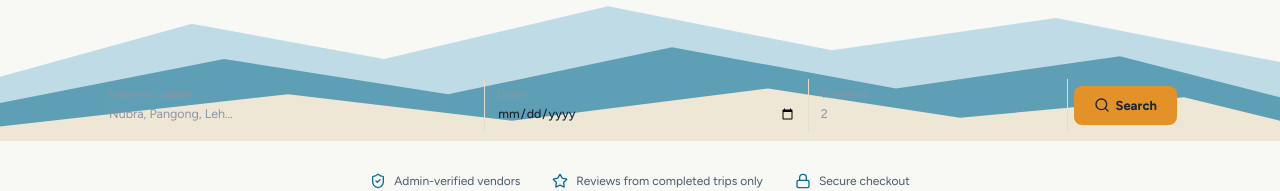
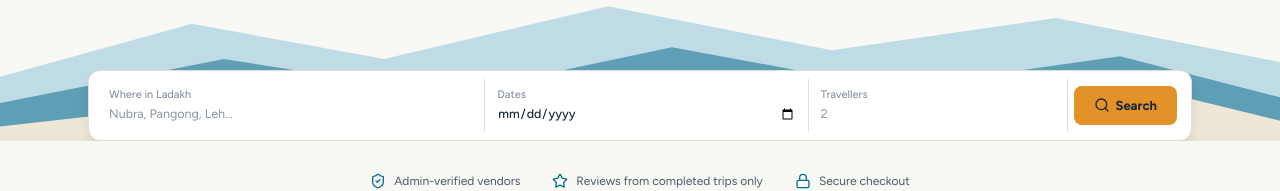
Before and after one commit to othzer/riroam, a Next.js app: page / in a window 1280 px wide. Shown: the part 351-542 px from the top of the page. Built offline with nearby package versions, Linux system fonts and the light colour scheme; no server answers; the database is empty.

Commit message:
fix: make the hero search card solidly opaque
Explicit bg-white + relative z-10 instead of bg-surface, so the card can't
render see-through over the ridge regardless of CSS custom-property timing.

```diff
--- a/src/components/shared/search-card.tsx
+++ b/src/components/shared/search-card.tsx
@@ -2,12 +2,13 @@ import { Search } from "lucide-react";
 
 // Landing hero search — a plain GET form so it works with zero client JS and
 // lands on /packages with the same searchParams the explore filter bar reads.
+
 export function SearchCard() {
   return (
     <form
       action="/packages"
       method="get"
-      className="grid grid-cols-1 divide-y divide-border rounded-card border border-border bg-surface p-2 shadow-lg sm:grid-cols-[1.2fr_1fr_0.8fr_auto] sm:divide-x sm:divide-y-0"
+      className="relative z-10 grid grid-cols-1 divide-y divide-border rounded-card border border-border bg-white p-2 shadow-lg sm:grid-cols-[1.2fr_1fr_0.8fr_auto] sm:divide-x sm:divide-y-0"
     >
       <Field label="Where in Ladakh" name="destination" placeholder="Nubra, Pangong, Leh…" />
       <Field label="Dates" name="from" type="date" />
```
